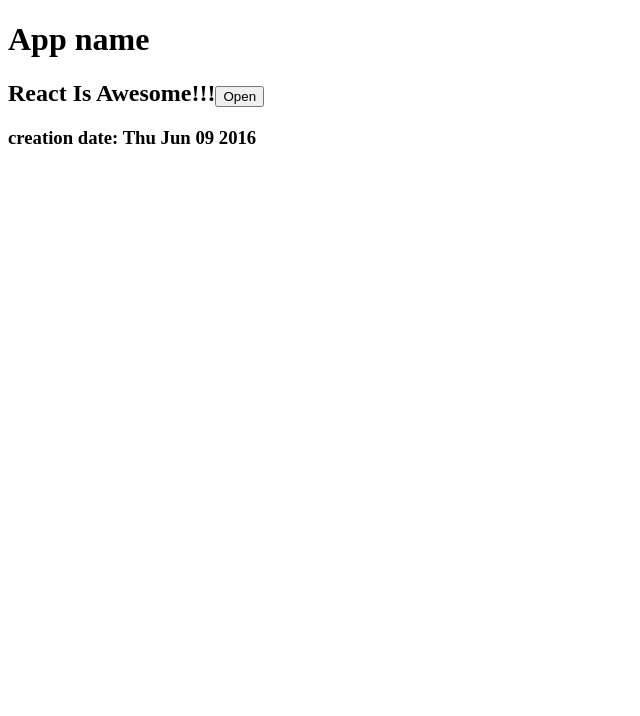
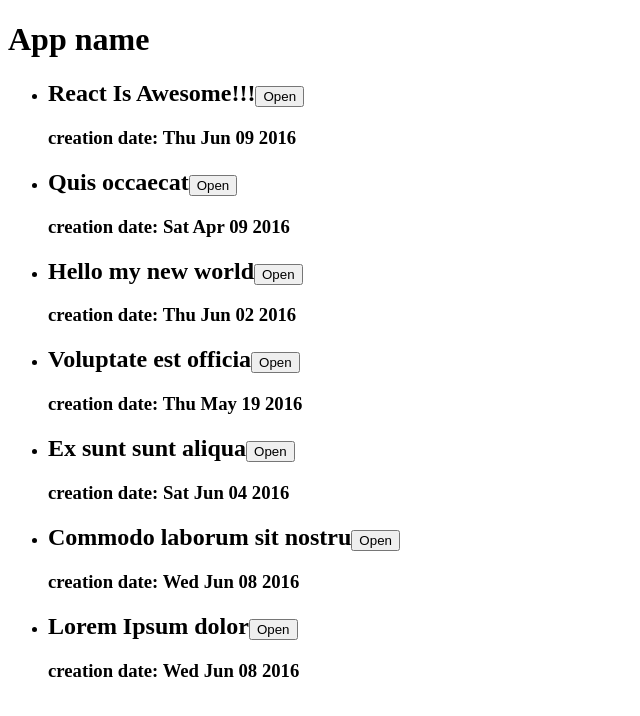
Before and after one commit to CrispusDH/simple-react-app, a React (Create React App) app: page / in a window 1280 px wide. Shown: the top 716 px of the page, without its empty margins (0-640 px from the left). Built offline with nearby package versions, Linux system fonts and the light colour scheme; the HTML template or start-up script is replaced by a standard one.

Commit message:
implement article list

```diff
--- a/src/components/App.js
+++ b/src/components/App.js
@@ -1,5 +1,5 @@
 import React from 'react';
-import { Article } from './Article';
+import { ArticleList } from './ArticleList';
 import articles from '../articles';
 
 export class Application extends React.Component{
@@ -7,7 +7,7 @@
     return(
       <div>
         <h1>App name</h1>
-        <Article article={ articles[0] } />
+        <ArticleList articles={ articles } />
       </div>
     )
   }
--- /dev/null
+++ b/src/components/ArticleList.js
@@ -0,0 +1,22 @@
+import React from 'react';
+import { Article } from "./Article";
+import articles from "../articles";
+
+export class ArticleList extends React.Component{
+  constructor(props) {
+    super(props);
+  }
+
+  render() {
+    const { articles } = this.props;
+    const articleElements = articles.map((article) =>
+      <li key = { article.id }><Article article = {article}/></li>
+    );
+
+    return (
+      <ul>
+        { articleElements }
+      </ul>
+    )
+  }
+}
```
